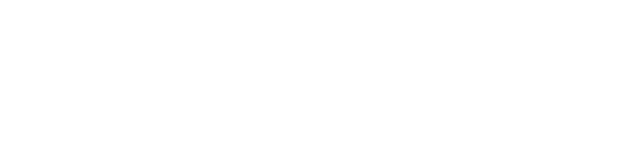
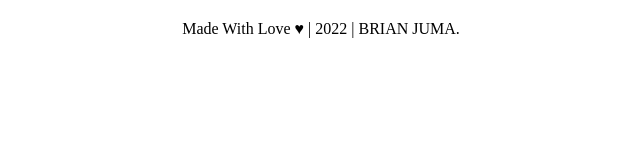
Before and after one commit to briannjuma/portfolio, a plain HTML site: page index.html in a window 1280 px wide. Shown: the whole page, without its empty margins (319-959 px from the left). Drawn offline with Linux system fonts and the light colour scheme; files that its build step writes are made by us from their sources.

Commit message:
ft: Add footer

```diff
--- a/css/style.css
+++ b/css/style.css
@@ -5,4 +5,9 @@
 }
 body {
   margin: 0% 10%;
+  font-size: ;
 }
+footer {
+  text-align: center;
+  padding: 2% 0%;
+}
--- a/index.html
+++ b/index.html
@@ -1,13 +1,18 @@
 <!DOCTYPE html>
 <html lang="en">
-<head>
-    <meta charset="UTF-8">
-    <meta http-equiv="X-UA-Compatible" content="IE=edge">
-    <meta name="viewport" content="width=device-width, initial-scale=1.0">
-    <link rel="stylesheet" href="style.css">
+  <head>
+    <meta charset="UTF-8" />
+    <meta http-equiv="X-UA-Compatible" content="IE=edge" />
+    <meta name="viewport" content="width=device-width, initial-scale=1.0" />
+    <link rel="stylesheet" href="./css/style.css" />
     <title>Welcome to my Portfolio</title>
-</head>
-<body>
-
-</body>
+  </head>
+  <body>
+    <main></main>
+    <footer>
+        <p>
+            Made With Love &hearts; |   2022     |    BRIAN JUMA.
+        </p>
+    </footer>
+  </body>
 </html>
```
